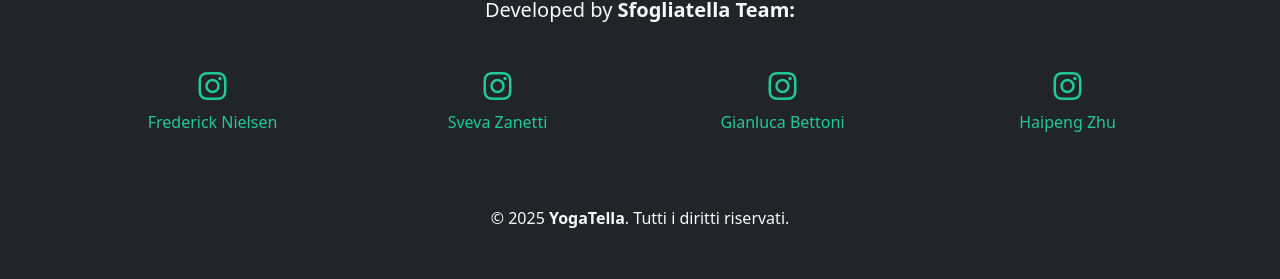
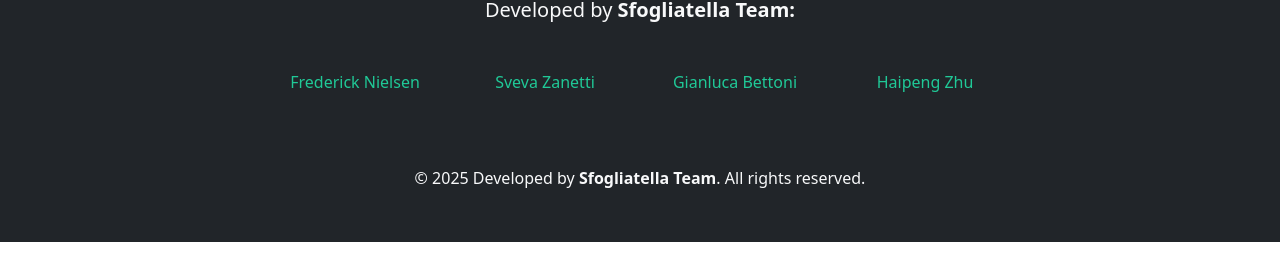
Before and after one commit to fred321f/hypmed_sfogliatella, a Nuxt app: page / in a window 1280 px wide. Shown: the part 1989-2268 px from the top of the page. After the commit the page ends 2231 px from the top, so only its background shows below. Built offline with nearby package versions, Linux system fonts and the light colour scheme.

Commit message:
footer minor update

```diff
--- a/app.vue
+++ b/app.vue
@@ -68,32 +68,20 @@ const routes = [
 
           <div class="justify-content-center row">
 
-            <div class="mt-4 mb-4 col-6 col-md-3">
-              <a href="https://www.instagram.com/frederick.nielsen" target="_blank" class="d-block ig-profile">
-                <i class="mb-2 fab fa-instagram fa-2x"></i>
-                <div>Frederick Nielsen</div>
-              </a>
+            <div class="my-4 col-md-2">
+              <div class="d-block ig-profile">Frederick Nielsen</div>
             </div>
 
-            <div class="mt-4 mb-4 col-6 col-md-3">
-              <a href="https://www.instagram.com/sveva_zanetti" target="_blank" class="d-block ig-profile">
-                <i class="mb-2 fab fa-instagram fa-2x"></i>
-                <div>Sveva Zanetti</div>
-              </a>
+            <div class="mt-4 mb-4  col-md-2">
+              <div class="d-block ig-profile">Sveva Zanetti</div>
             </div>
 
-            <div class="mt-4 mb-4 col-6 col-md-3">
-              <a href="https://www.instagram.com/gian_betto" target="_blank" class="d-block ig-profile">
-                <i class="mb-2 fab fa-instagram fa-2x"></i>
-                <div>Gianluca Bettoni</div>
-              </a>
+            <div class="mt-4 mb-4 col-md-2">
+              <div class="d-block ig-profile">Gianluca Bettoni</div>
             </div>
 
-            <div class="mt-4 mb-4 col-6 col-md-3">
-              <a href="https://www.instagram.com/hyperzhp" target="_blank" class="d-block ig-profile">
-                <i class="mb-2 fab fa-instagram fa-2x"></i>
-                <div>Haipeng Zhu</div>
-              </a>
+            <div class="mt-4 mb-4 col-md-2">
+              <div class="d-block ig-profile">Haipeng Zhu</div>
             </div>
 
           </div>
@@ -101,7 +89,7 @@ const routes = [
 
         <!-- Copyright -->
         <div>
-          <p class="mb-1">&copy; 2025 <strong>YogaTella</strong>. Tutti i diritti riservati.</p>
+          <p class="mb-1">&copy;  2025 Developed by <strong>Sfogliatella Team</strong>. All rights reserved.</p>
         </div>
 
       </div>
```
